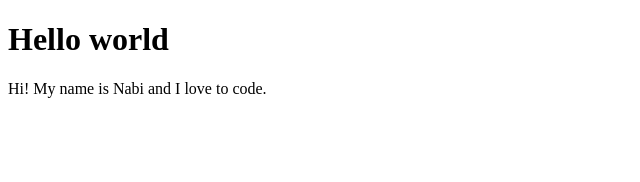
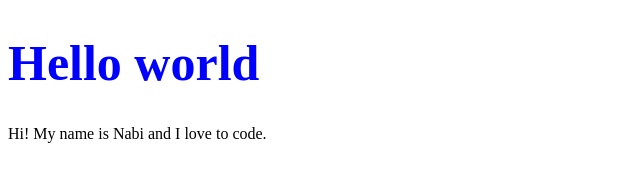
Before and after one commit to mnoorzai21/helloWorld, a plain HTML site: page index.html in a window 1280 px wide. Shown: the whole page, without its empty margins (0-640 px from the left). Drawn offline with Linux system fonts and the light colour scheme.

Commit message:
Adding CSS to the testing repo.

```diff
--- a/style.css
+++ b/style.css
@@ -2,3 +2,8 @@ html {
   height: 100%;
   width: 100%;
 }
+
+h1 {
+  color: blue;
+  font-size: 50px;
+}
```
